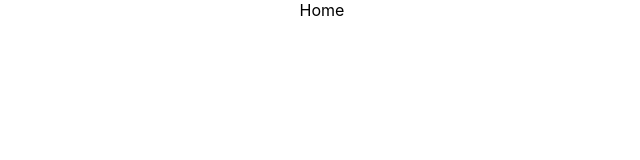
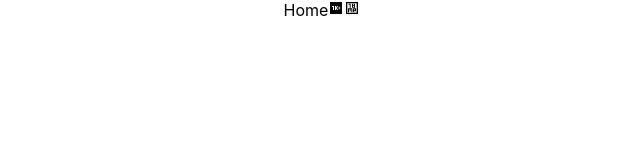
Before and after one commit to alizadeh2007/offlinePWA, a React (Create React App) app: page /offlinePWA/home in a window 1280 px wide. Shown: the top 160 px of the page, without its empty margins (318-958 px from the left). Built offline with nearby package versions, Linux system fonts and the light colour scheme.

Commit message:
Third comments

```diff
--- a/src/component/HomePages/index.jsx
+++ b/src/component/HomePages/index.jsx
@@ -1,11 +1,9 @@
 import React from 'react'
-import { Icon } from '@iconify/react';
 
 function HomePages() {
   return (
     <div>HomePages555555555555555555555555
-    <Icon icon="material-symbols:1k-plus-sharp" />
-    <Icon icon="material-symbols:18mp-outline-sharp" />
+
     </div>
   )
 }
--- a/src/component/homepage/index.jsx
+++ b/src/component/homepage/index.jsx
@@ -1,9 +1,11 @@
 import React from 'react'
+import { Icon } from '@iconify/react';
 
 function Home() {
   return (
     <div>Home
-
+    <Icon icon="material-symbols:1k-plus-sharp" />
+    <Icon icon="material-symbols:18mp-outline-sharp" />
 
     </div>
   )
```
